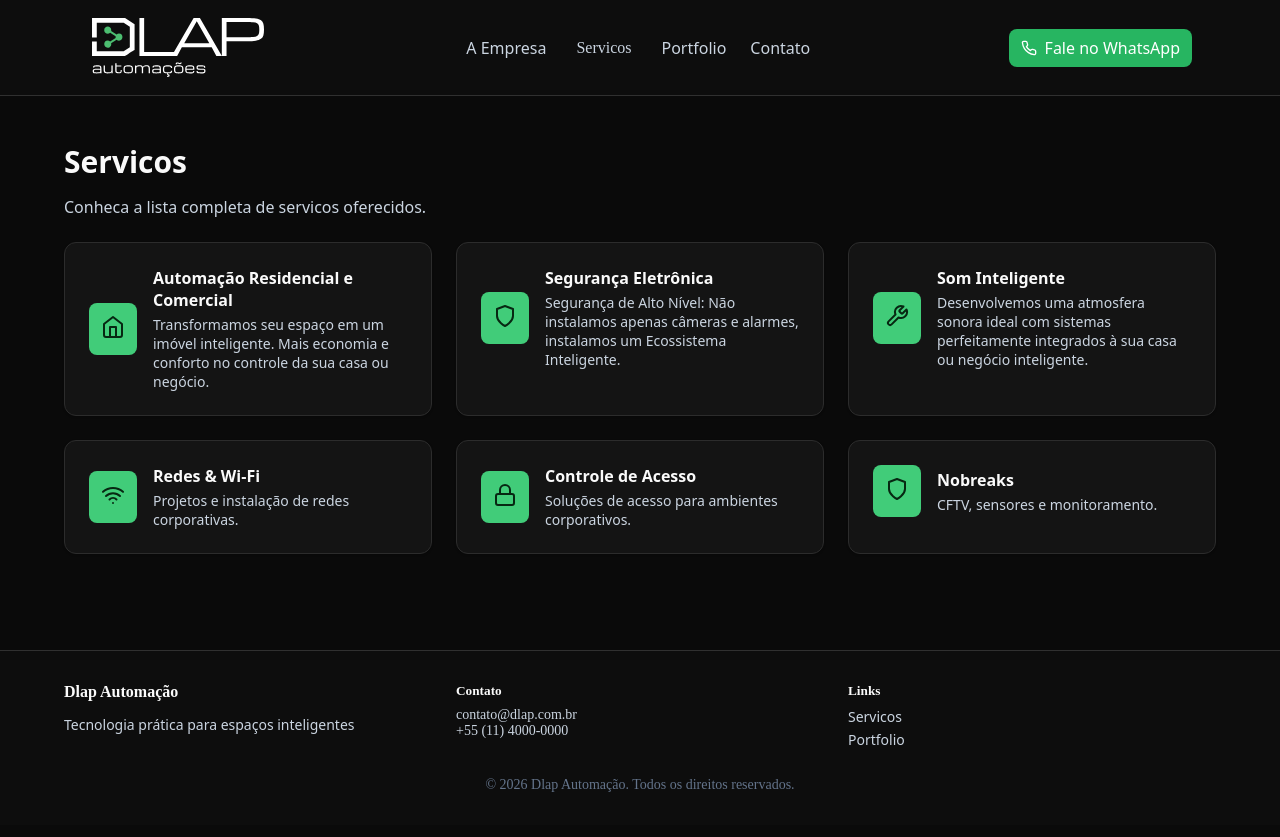
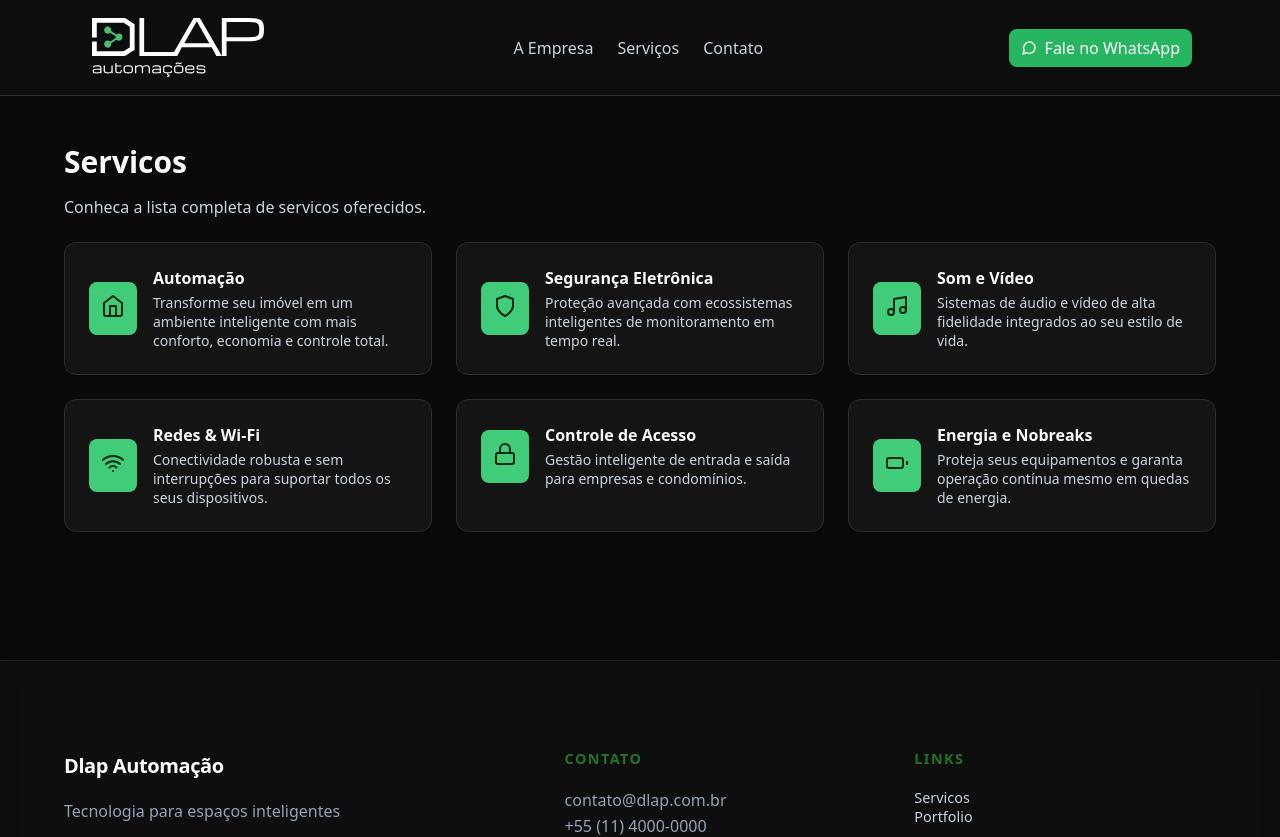
Before and after one commit to Pablo01Dev/Synkros, a Next.js app: page /servicos in a window 1280 px wide. Shown: the top 837 px of the page. Built offline with nearby package versions, Linux system fonts and the light colour scheme.

Commit message:
subindo projeto

```diff
--- a/app/page.tsx
+++ b/app/page.tsx
@@ -3,7 +3,7 @@ import Hero from '../src/components/Hero'
 import ServicesGrid from '../src/components/ServicesGrid'
 import AboutSection from '../src/components/AboutSection'
 import ClientsMarquee from '../src/components/ClientsMarquee'
-import Portfolio from '../src/components/Portfolio'
+import Call from '../src/components/Call'
 import { site } from '../src/content/site'
 import styles from './pageLayout.module.css'
 
@@ -13,12 +13,12 @@ export default function Home() {
       <Hero />
 
       <section className={styles.section}>
-        <h2 className={styles.sectionTitle}>Nossos Servicos</h2>
+        <h2 className={styles.sectionTitle} id="servicos">Nossos Serviços</h2>
         <ServicesGrid services={site.services} />
       </section>
       <AboutSection />
       <ClientsMarquee />
-      <Portfolio />
+      <Call />
     </div>
   )
 }
--- a/src/components/AboutSection.tsx
+++ b/src/components/AboutSection.tsx
@@ -4,7 +4,7 @@ import styles from './AboutSection.module.css'
 
 export default function AboutSection({ full = false }: { full?: boolean }) {
   return (
-    <section className={styles.section}>
+    <section className={styles.section} id="empresa">
       <div className={styles.background}>
         <NeuralNetworkGrid />
       </div>
--- a/src/components/Portfolio.module.css
+++ b/src/components/Call.module.css
@@ -1,7 +1,7 @@
 /* Container principal com o fundo azul */
 .ctaContainer {
   background: #258f3e;
-  background: linear-gradient(90deg, rgba(37, 143, 62, 1) 7%, rgba(64, 182, 89, 1) 100%);
+  background: linear-gradient(90deg, rgb(7, 102, 29) 7%, rgba(64, 182, 89, 1) 100%);
   color: #ffffff;
   padding: 4rem 3rem;
   display: flex;
@@ -72,22 +72,55 @@
 
 /* Estilo do Botão Outline */
 .ctaButton {
-  background-color: transparent;
-  color: #ffffff;
-  border: 2px solid #ffffff;
+  background-color: #ffffff;
+  color: #0e4200;
+  border: 2px solid #23742a;
+  font-size: 0.95rem;
+  font-weight: 700;
+  letter-spacing: 0.5px;
+  text-transform: uppercase;
+
+  padding: 1rem 2.5rem;
   border-radius: 50px;
-  padding: 1rem 2rem;
-  font-size: 0.875rem;
-  font-weight: 700;
   cursor: pointer;
   align-self: flex-start;
-  transition: all 0.3s ease;
   margin-top: 1rem;
+
+  position: relative;
+  overflow: hidden;
+  box-shadow: 0 4px 15px rgba(5, 56, 9, 0.15);
+  transition: all 0.4s cubic-bezier(0.25, 1, 0.5, 1);
+
+  /* Animação de Entrada */
+  animation: slideInUp 0.8s ease-out forwards;
 }
 
+/* Efeito de Hover (Passar o mouse) */
 .ctaButton:hover {
-  background-color: #ffffff;
-  color: #1b65b6;
+  background-color: #003805;
+  color: #ffffff;
+  transform: translateY(-3px);
+  /* Levanta levemente */
+  box-shadow: 0 8px 25px rgba(5, 56, 9, 0.3);
+}
+
+/* Feedback de Clique (Active) */
+.ctaButton:active {
+  transform: translateY(-1px);
+  box-shadow: 0 4px 10px rgba(5, 56, 9, 0.2);
+}
+
+/* Definição da Animação de Entrada */
+@keyframes slideInUp {
+  from {
+    opacity: 0;
+    transform: translateY(20px);
+  }
+
+  to {
+    opacity: 1;
+    transform: translateY(0);
+  }
 }
 
 /* --- ESTILOS DA COLUNA DA IMAGEM --- */
@@ -96,6 +129,7 @@
   display: flex;
   justify-content: center;
   align-items: center;
+
 }
 
 .imageWrapper {
@@ -103,6 +137,7 @@
   width: 100%;
   max-width: 450px;
   /* Tamanho máximo da imagem */
+
 }
 
 .mainImage {
@@ -110,6 +145,7 @@
   height: auto;
   display: block;
   object-fit: cover;
+  border-radius: 10px;
 }
 
 /* Quadrado verde sobreposto com a folha */
--- a/src/components/Portfolio.tsx
+++ b/src/components/Call.tsx
@@ -1,11 +1,11 @@
 "use client";
 
 import React from 'react';
-import styles from './Portfolio.module.css';
+import styles from './Call.module.css';
 
 export default function Portfolio() {
   return (
-    <section className={styles.ctaContainer}>
+    <section className={styles.ctaContainer} id='contato'>
       <div className={styles.contentWrapper}>
 
         <div className={styles.textContent}>
@@ -16,7 +16,7 @@ export default function Portfolio() {
 
           <p className={styles.description}>
             Pronto para um ambiente mais inteligente,<br />
-            confortável e eficiente? <strong>A Kalê Tecnologia<br />
+            confortável e eficiente? <strong>A DLAP<br />
               é a escolha certa.</strong>
           </p>
 
--- a/src/components/Footer.module.css
+++ b/src/components/Footer.module.css
@@ -1,47 +1,101 @@
 .footer {
-  margin-top: 3rem;
-  border-top: 1px solid #303030;
-  background: rgba(15, 15, 15, 0.85);
+  margin-top: 5rem;
+  /* Mais respiro entre o conteúdo e o rodapé */
+  border-top: 1px solid rgba(255, 255, 255, 0.08);
+  /* Linha mais sutil */
+  background: rgba(15, 15, 15, 0.9);
+  backdrop-filter: blur(12px);
+  /* Efeito de vidro moderno */
+  color: #f8fafc;
 }
 
 .container {
   max-width: 1200px;
   margin: 0 auto;
-  padding: 2rem 1.5rem;
+  padding: 4rem 1.5rem 2rem;
+  /* Aumentei o padding superior */
 }
 
 .grid {
   display: grid;
-  gap: 1.5rem;
-  grid-template-columns: 1fr;
+  gap: 3rem;
+  /* Mais espaço entre as colunas */
+  grid-template-columns: 1.5fr 1fr 1fr;
+  /* Coluna da marca maior que as outras */
 }
 
-.title,
-.subtitleTitle {
-  margin: 0 0 0.5rem;
-  font-weight: 600;
+.title {
+  font-size: 1.25rem;
+  font-weight: 700;
+  margin-bottom: 1.25rem;
+  color: #ffffff;
+  letter-spacing: -0.02em;
 }
 
-.text,
-.link {
-  color: #cbd5e1;
-  font-size: 0.875rem;
+.subtitleTitle {
+  font-size: 0.9rem;
+  text-transform: uppercase;
+  letter-spacing: 0.1em;
+  margin-bottom: 1.25rem;
+  color: #23742a;
+  /* Usando o verde do seu botão anterior como destaque */
+}
+
+.text {
+  line-height: 1.6;
+  color: #94a3b8;
+  max-width: 300px;
+}
+
+/* Container que envolve os links (ex: uma div ou ul) */
+.links-column {
+  display: flex;
+  flex-direction: column;
+  /* Força um embaixo do outro */
+  gap: 0.75rem;
+  /* Espaçamento vertical entre eles */
 }
 
 .link {
   display: block;
-  margin-bottom: 0.25rem;
+  /* Garante que ocupe a largura total disponível */
+  color: #cbd5e1;
+  text-decoration: none;
+  font-size: 0.9rem;
+  transition: all 0.2s ease;
+  margin-bottom: 0;
+  /* O gap já cuida do espaçamento agora */
+}
+
+.link:hover {
+  color: #ffffff;
+  transform: translateX(5px);
 }
 
 .copy {
-  margin-top: 1.5rem;
+  margin-top: 4rem;
+  padding-top: 2rem;
+  border-top: 1px solid rgba(255, 255, 255, 0.05);
   text-align: center;
-  font-size: 0.875rem;
+  font-size: 0.8rem;
   color: #64748b;
 }
 
-@media (min-width: 768px) {
+/* Responsividade */
+@media (max-width: 768px) {
   .grid {
-    grid-template-columns: repeat(3, minmax(0, 1fr));
+    grid-template-columns: 1fr;
+    gap: 2rem;
+    text-align: center;
+  }
+
+  .text {
+    margin: 0 auto;
+  }
+
+  .link:hover {
+    transform: none;
+    /* Remove o deslocamento lateral no mobile */
+    color: #23742a;
   }
 }
--- a/src/components/Hero.tsx
+++ b/src/components/Hero.tsx
@@ -17,9 +17,9 @@ export default function Hero() {
       >
         <div className={styles.grid}>
           <div>
-            <h1 className={styles.title}>Automacao e infraestrutura com foco em resultado</h1>
+            <h1 className={styles.title}>Automação e infraestrutura com foco em resultado</h1>
             <p className={styles.description}>
-              Solucoes sob medida para residencias e empresas, integradas, seguras e faceis de usar.
+              Soluções sob medida para residências e empresas, integradas, seguras e fáceis de usar.
             </p>
             <div className={styles.actions}>
               <Link href="/empresa" className={styles.primaryButton}>Saiba mais</Link>
--- a/src/components/Navbar.tsx
+++ b/src/components/Navbar.tsx
@@ -3,57 +3,58 @@ import Link from 'next/link'
 import React from 'react'
 import Image from 'next/image'
 import { site } from '../content/site'
-import { Menu, X, Phone } from 'lucide-react'
+import { Menu, X, MessageCircle } from 'lucide-react'
 import styles from './Navbar.module.css'
 
 export function SiteHeader() {
   const [open, setOpen] = React.useState(false)
 
+  // Função para fechar o menu mobile ao clicar
+  const handleLinkClick = () => setOpen(false);
+
   return (
     <header className={styles.header}>
       <div className={styles.container}>
-        <Link href="/" className={styles.brand}>
+        {/* Âncora para o topo da página */}
+        <Link href="#home" className={styles.brand}>
           <Image src="/logo.svg" alt="logo" width={300} height={36} className={styles.logo} />
         </Link>
 
         <nav className={styles.desktopNav}>
-          <Link href="/empresa" className={styles.navLink}>A Empresa</Link>
-          <div className={styles.servicesGroup}>
-            <button className={styles.servicesButton}>Servicos</button>
-            <div className={styles.dropdown}>
-              {site.services.map((s) => (
-                <Link key={s.slug} href={`/servicos/${s.slug}`} className={styles.dropdownLink}>
-                  {s.title}
-                </Link>
-              ))}
-            </div>
-          </div>
-          <Link href="/portfolio" className={styles.navLink}>Portfolio</Link>
-          <Link href="/contato" className={styles.navLink}>Contato</Link>
+          <a href="#empresa" className={styles.navLink}>A Empresa</a>
+          <a href="#servicos" className={styles.navLink}>Serviços</a>
+          <a href="#contato" className={styles.navLink}>Contato</a>
         </nav>
 
         <div className={styles.actions}>
           <a href={site.contacts.whatsappLink} className={styles.whatsappDesktop}>
-            <Phone size={16} /> Fale no WhatsApp
+            <MessageCircle size={16} /> Fale no WhatsApp
           </a>
-          <button className={styles.menuButton} onClick={() => setOpen(!open)} aria-label="Abrir menu">
+          <button
+            className={styles.menuButton}
+            onClick={() => setOpen(!open)}
+            aria-label="Menu"
+          >
             {open ? <X /> : <Menu />}
           </button>
         </div>
       </div>
 
+      {/* Menu Mobile */}
       {open && (
         <div className={styles.mobileMenu}>
           <div className={styles.mobileContent}>
-            <Link href="/">Home</Link>
-            <Link href="/empresa">A Empresa</Link>
-            <Link href="/servicos">Servicos</Link>
-            <Link href="/portfolio">Portfolio</Link>
-            <Link href="/blog">Blog</Link>
-            <Link href="/parcerias">Parcerias</Link>
-            <Link href="/contato">Contato</Link>
-            <a href={site.contacts.whatsappLink} className={styles.whatsappMobile}>
-              <Phone size={16} /> WhatsApp
+            <a href="#home" onClick={handleLinkClick}>Home</a>
+            <a href="#empresa" onClick={handleLinkClick}>A Empresa</a>
+            <a href="#servicos" onClick={handleLinkClick}>Serviços</a>
+            <a href="#portfolio" onClick={handleLinkClick}>Portfolio</a>
+            <a href="#contato" onClick={handleLinkClick}>Contato</a>
+            <a
+              href={site.contacts.whatsappLink}
+              className={styles.whatsappMobile}
+              onClick={handleLinkClick}
+            >
+              <MessageCircle size={16} /> WhatsApp
             </a>
           </div>
         </div>
--- a/src/content/site.ts
+++ b/src/content/site.ts
@@ -1,8 +1,8 @@
 export const site = {
   company: {
     name: 'Dlap Automação',
-    slogan: 'Tecnologia prática para espaços inteligentes',
-    description: 'Projetamos e implementamos soluções de automação, redes e infraestrutura tecnológica para empresas e residências.'
+    slogan: 'Tecnologia para espaços inteligentes',
+    description: 'Projetamos soluções de automação, redes e infraestrutura tecnológica para residências e empresas.'
   },
   contacts: {
     whatsappNumber: '+5511999999999',
@@ -12,65 +12,65 @@ export const site = {
   },
   services: [
     {
-      slug: 'automação-residencial-comercial',
-      title: 'Automação Residencial e Comercial',
-      shortDescription: 'Transformamos seu espaço em um imóvel inteligente. Mais economia e conforto no controle da sua casa ou negócio.',
+      slug: 'automacao',
+      title: 'Automação',
+      shortDescription: 'Transforme seu imóvel em um ambiente inteligente com mais conforto, economia e controle total.',
       icon: 'SmartHome',
-      longDescription: 'Soluções de automação para iluminação, climatização, segurança e entretenimento integradas via app.',
-      bullets: ['Cenas e rotinas', 'Integração por voz', 'Instalação e configuração']
+      longDescription: 'Integração de iluminação, clima e lazer gerenciados via aplicativo ou comando de voz.',
+      bullets: ['Cenas personalizadas', 'Controle por voz', 'Configuração profissional']
     },
     {
-      slug: 'segurança-eletrônica',
+      slug: 'seguranca-eletronica',
       title: 'Segurança Eletrônica',
-      shortDescription: 'Segurança de Alto Nível: Não instalamos apenas câmeras e alarmes, instalamos um Ecossistema Inteligente.',
+      shortDescription: 'Proteção avançada com ecossistemas inteligentes de monitoramento em tempo real.',
       icon: 'Shield',
-      longDescription: 'Projeto elétrico e instalação de carregadores residenciais e corporativos com monitoramento.',
-      bullets: ['Dimensionamento elétrico', 'Monitoramento', 'Suporte pós-instalação']
+      longDescription: 'Sistemas de CFTV IP e alarmes integrados para segurança total do seu patrimônio.',
+      bullets: ['Monitoramento remoto', 'Alertas inteligentes', 'Suporte técnico']
     },
     {
-      slug: 'som-inteligente',
-      title: 'Som Inteligente',
-      shortDescription: 'Desenvolvemos uma atmosfera sonora ideal com sistemas perfeitamente integrados à sua casa ou negócio inteligente.',
-      icon: 'Tool',
-      longDescription: 'Análise de infraestrutura, recomendações e planejamento para transformação digital.',
-      bullets: ['Auditoria de redes', 'Planejamento de upgrades', 'Relatório executivo']
+      slug: 'audio-e-video',
+      title: 'Som e Vídeo',
+      shortDescription: 'Sistemas de áudio e vídeo de alta fidelidade integrados ao seu estilo de vida.',
+      icon: 'Music',
+      longDescription: 'Projetos de sonorização ambiente e Home Theater com distribuição de sinal em ultra HD.',
+      bullets: ['Áudio multiroom', 'Salas de cinema', 'Calibração acústica']
     },
     {
       slug: 'redes-wifi',
       title: 'Redes & Wi‑Fi',
-      shortDescription: 'Projetos e instalação de redes corporativas.',
+      shortDescription: 'Conectividade robusta e sem interrupções para suportar todos os seus dispositivos.',
       icon: 'Wifi',
-      longDescription: 'Projetos de rede cabeada e sem fio com foco em cobertura, segurança e desempenho.',
-      bullets: ['Site survey', 'Segurança', 'Gerenciamento']
+      longDescription: 'Projetos de rede cabeada e Wi-Fi Mesh focados em cobertura total e segurança.',
+      bullets: ['Site Survey', 'Segurança de dados', 'Alta performance']
     },
     {
       slug: 'controle-acesso',
       title: 'Controle de Acesso',
-      shortDescription: 'Soluções de acesso para ambientes corporativos.',
+      shortDescription: 'Gestão inteligente de entrada e saída para empresas e condomínios.',
       icon: 'Lock',
-      longDescription: 'Sistemas de controle para portarias, salas seguras e áreas restritas.',
-      bullets: ['Biometria', 'Cartões', 'Integração com ERP']
+      longDescription: 'Sistemas modernos para portarias e áreas restritas com registros detalhados.',
+      bullets: ['Biometria facial', 'Tags e QR Codes', 'Relatórios de acesso']
     },
     {
       slug: 'nobreaks',
-      title: 'Nobreaks',
-      shortDescription: 'CFTV, sensores e monitoramento.',
-      icon: 'Shield',
-      longDescription: 'Instalamos Nobreaks capazes de manter todos seus sistemas funcionado por horas em caso de queda elétrica.',
-      bullets: ['CFTV', 'Integração de alarmes', 'Monitoramento 24/7']
+      title: 'Energia e Nobreaks',
+      shortDescription: 'Proteja seus equipamentos e garanta operação contínua mesmo em quedas de energia.',
+      icon: 'Battery',
+      longDescription: 'Dimensionamento de sistemas UPS para manter automação e servidores sempre ativos.',
+      bullets: ['Proteção de carga', 'Autonomia por horas', 'Manutenção preventiva']
     }
   ],
   portfolio: [
     {
       slug: 'escritorio-conectado',
       title: 'Escritório Conectado',
-      subtitle: 'Transformação digital de escritório regional',
-      summary: 'Projeto de redes e automação para filial regional com 120 pontos de rede.',
+      subtitle: 'Transformação digital corporativa',
+      summary: 'Projeto de redes e automação para sede com 120 pontos de conexão.',
       tags: ['redes', 'automação', 'cftv'],
       images: ['/public/placeholders/portfolio-1.jpg'],
-      challenge: 'Infraestrutura antiga e cobertura Wi‑Fi insuficiente.',
-      solution: 'Substituição de switches, novo cabeamento e implantação de APs de alta densidade.',
-      result: 'Latência reduzida, cobertura completa e monitoramento central.'
+      challenge: 'Instabilidade de sinal e infraestrutura obsoleta.',
+      solution: 'Novo cabeamento Cat6 e implantação de Wi-Fi de alta densidade.',
+      result: 'Conexão estável, sem pontos cegos e gestão centralizada.'
     }
   ]
 }
--- a/styles/globals.css
+++ b/styles/globals.css
@@ -61,9 +61,14 @@ a {
 
 h1,
 h2,
+h3,
+h4,
+h5,
+div,
 p,
 h3,
 link,
+button,
 a {
   font-family: Noto Sans, sans-serif;
 }
@@ -71,3 +76,26 @@ a {
 p {
   font-size: 1rem;
 }
+
+/* 1. Suaviza a rolagem de forma nativa */
+html {
+  scroll-behavior: smooth;
+}
+
+/* 2. Resolve o problema da Navbar cobrindo o conteúdo */
+/* Substitua os IDs abaixo pelos IDs que você usa nas suas <section> */
+#home,
+#empresa,
+#servicos,
+#portfolio,
+#contato {
+  /* Defina aqui a altura exata da sua Navbar (ex: 80px ou 100px) */
+  scroll-margin-top: 90px;
+}
+
+/* 3. Ajuste opcional para navegadores que não suportam bem o scroll-behavior */
+@media (prefers-reduced-motion: reduce) {
+  html {
+    scroll-behavior: auto;
+  }
+}
```
Also changed, not shown: src/components/IllustrationSVG.jsx (deleted, +0 -70 lines).
